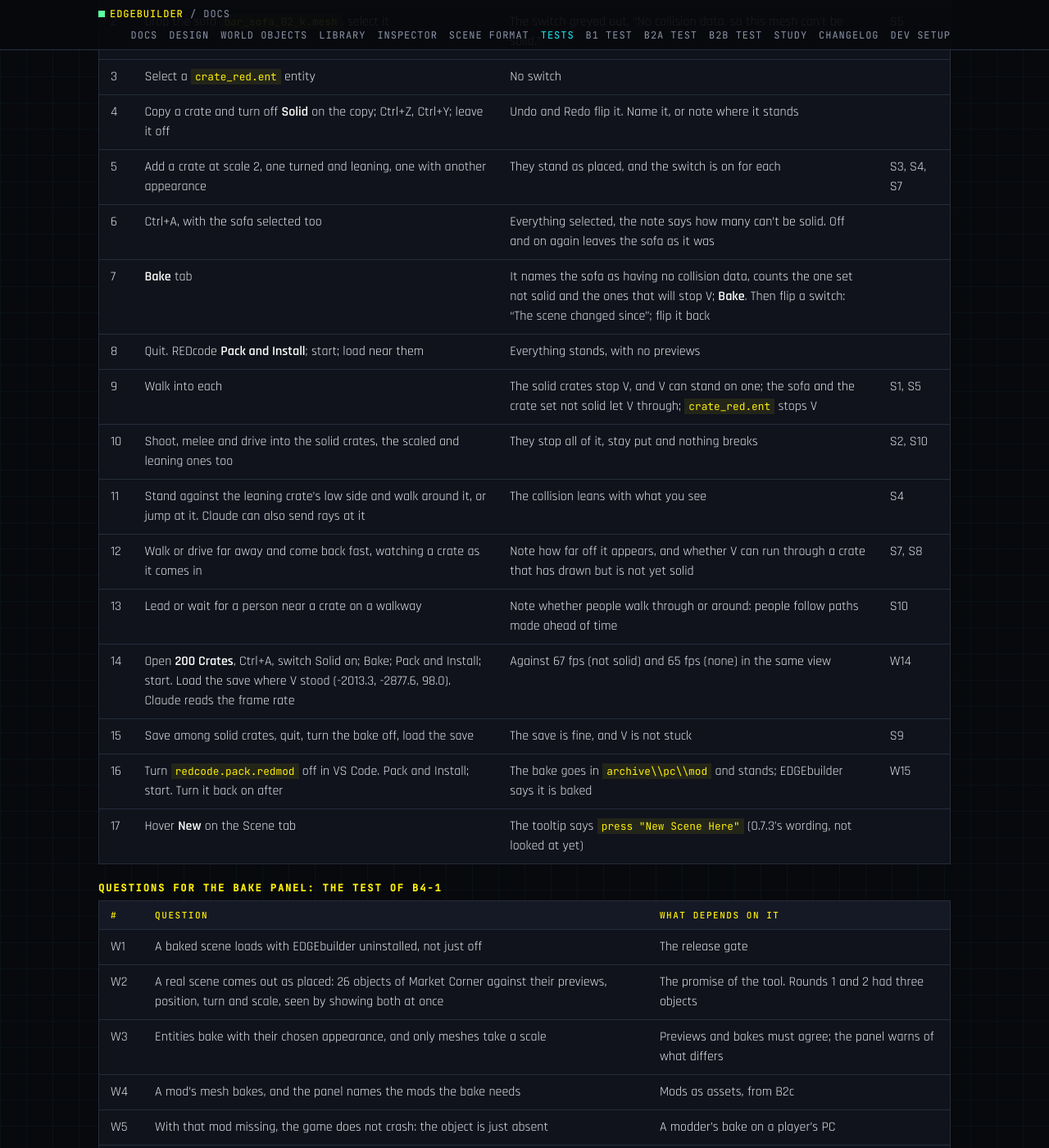
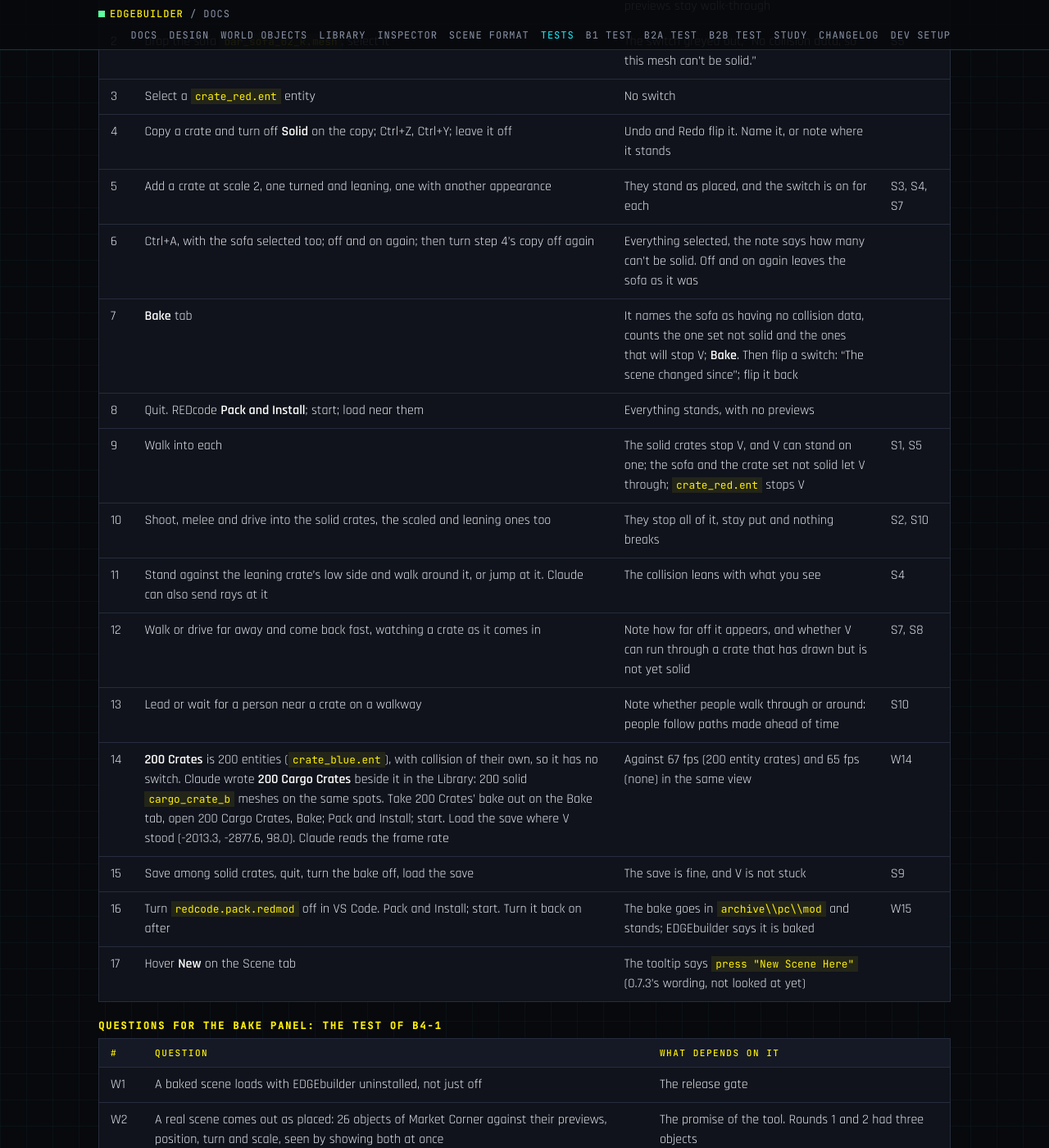
Before and after one commit to Edgemodders/EDGEbuilder, a Jekyll site: the page built from docs/testing.md, in a window 1280 px wide and 1400 px high, scrolled down 27427 px. Shown: the whole window at 82% size. Built offline with Jekyll 4.4.1, drawn with Linux system fonts in a browser that asks for light colours.

Commit message:
Tests: B4-2 step 14 uses 200 solid cargo crates; step 6 turns step 4's copy off again
Co-Authored-By: Claude Opus 5.5 <noreply@anthropic.com>

```diff
--- a/docs/testing.md
+++ b/docs/testing.md
@@ -507,7 +507,7 @@ Round 3 proved the node by rewriting sectors by hand; here `sector.build` writes
 | 3 | Select a `crate_red.ent` entity | No switch | |
 | 4 | Copy a crate and turn off **Solid** on the copy; Ctrl+Z, Ctrl+Y; leave it off | Undo and Redo flip it. Name it, or note where it stands | |
 | 5 | Add a crate at scale 2, one turned and leaning, one with another appearance | They stand as placed, and the switch is on for each | S3, S4, S7 |
-| 6 | Ctrl+A, with the sofa selected too | Everything selected, the note says how many can't be solid. Off and on again leaves the sofa as it was | |
+| 6 | Ctrl+A, with the sofa selected too; off and on again; then turn step 4's copy off again | Everything selected, the note says how many can't be solid. Off and on again leaves the sofa as it was | |
 | 7 | **Bake** tab | It names the sofa as having no collision data, counts the one set not solid and the ones that will stop V; **Bake**. Then flip a switch: "The scene changed since"; flip it back | |
 | 8 | Quit. REDcode **Pack and Install**; start; load near them | Everything stands, with no previews | |
 | 9 | Walk into each | The solid crates stop V, and V can stand on one; the sofa and the crate set not solid let V through; `crate_red.ent` stops V | S1, S5 |
@@ -515,7 +515,7 @@ Round 3 proved the node by rewriting sectors by hand; here `sector.build` writes
 | 11 | Stand against the leaning crate's low side and walk around it, or jump at it. Claude can also send rays at it | The collision leans with what you see | S4 |
 | 12 | Walk or drive far away and come back fast, watching a crate as it comes in | Note how far off it appears, and whether V can run through a crate that has drawn but is not yet solid | S7, S8 |
 | 13 | Lead or wait for a person near a crate on a walkway | Note whether people walk through or around: people follow paths made ahead of time | S10 |
-| 14 | Open **200 Crates**, Ctrl+A, switch Solid on; Bake; Pack and Install; start. Load the save where V stood (-2013.3, -2877.6, 98.0). Claude reads the frame rate | Against 67 fps (not solid) and 65 fps (none) in the same view | W14 |
+| 14 | **200 Crates** is 200 entities (`crate_blue.ent`), with collision of their own, so it has no switch. Claude wrote **200 Cargo Crates** beside it in the Library: 200 solid `cargo_crate_b` meshes on the same spots. Take 200 Crates' bake out on the Bake tab, open 200 Cargo Crates, Bake; Pack and Install; start. Load the save where V stood (-2013.3, -2877.6, 98.0). Claude reads the frame rate | Against 67 fps (200 entity crates) and 65 fps (none) in the same view | W14 |
 | 15 | Save among solid crates, quit, turn the bake off, load the save | The save is fine, and V is not stuck | S9 |
 | 16 | Turn `redcode.pack.redmod` off in VS Code. Pack and Install; start. Turn it back on after | The bake goes in `archive\\pc\\mod` and stands; EDGEbuilder says it is baked | W15 |
 | 17 | Hover **New** on the Scene tab | The tooltip says `press "New Scene Here"` (0.7.3's wording, not looked at yet) | |
```
